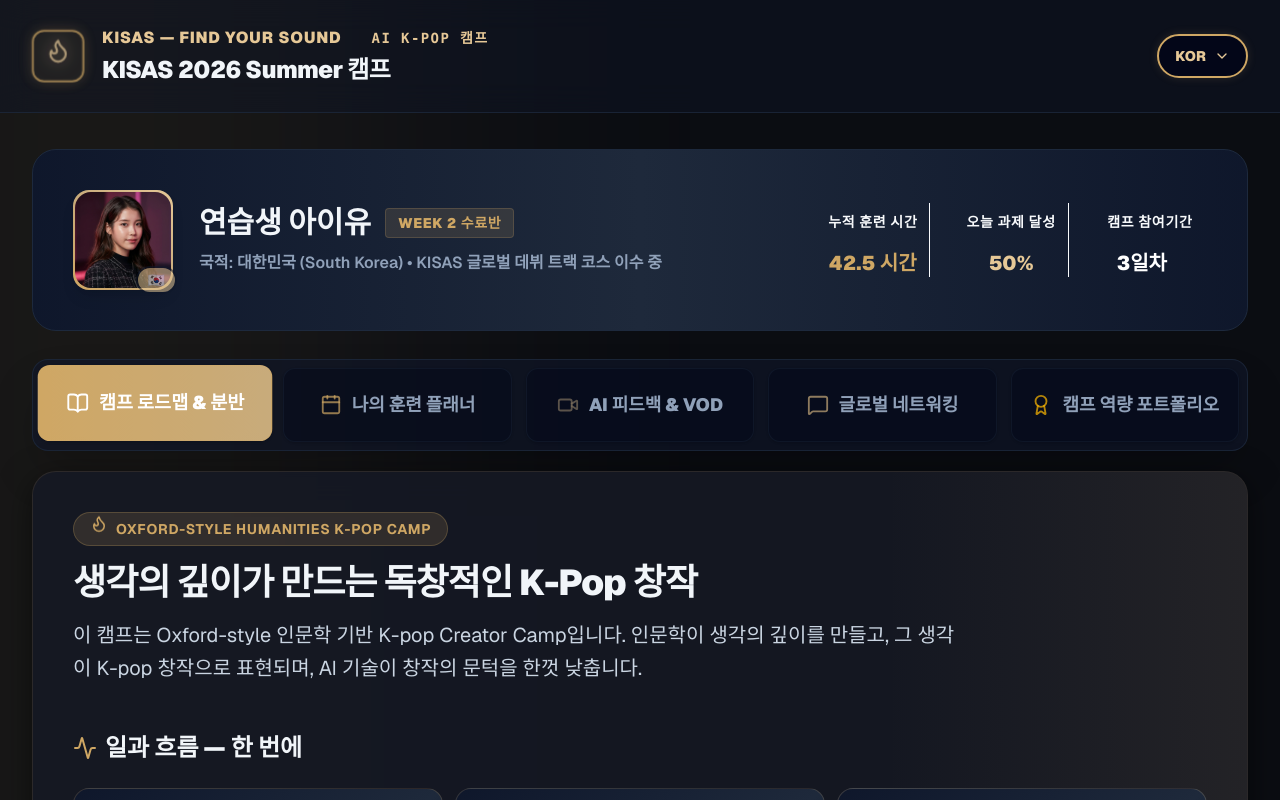
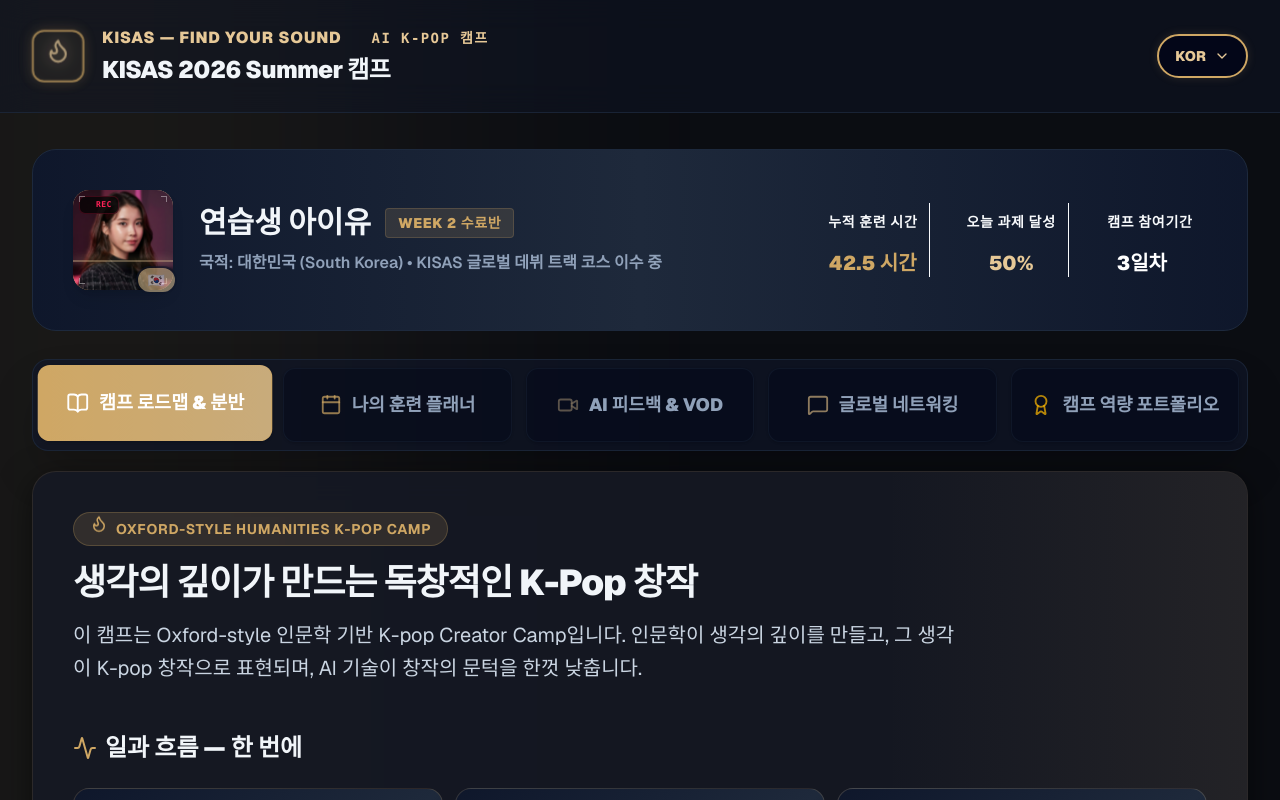
Before and after one commit to sassii75-spec/kisas-kpop-dashboard, a Next.js app: page / in a window 1280 px wide. Shown: the top 800 px of the page. Built offline with nearby package versions, Linux system fonts and the light colour scheme; a web font is replaced by a local one.

Commit message:
feat(avatar): implement premium animated live feed viewport overlay and kenburns zoom

```diff
--- a/src/app/globals.css
+++ b/src/app/globals.css
@@ -119,3 +119,24 @@ body {
     text-shadow: none !important;
   }
 }
+
+/* Live Camera Avatar Effects (Live Feed Animation) */
+@keyframes avatar-scan {
+  0% { top: 0%; opacity: 0; }
+  10% { opacity: 0.8; }
+  90% { opacity: 0.8; }
+  100% { top: 100%; opacity: 0; }
+}
+
+.animate-avatar-scan {
+  animation: avatar-scan 4s infinite linear;
+}
+
+@keyframes avatar-kenburns {
+  0%, 100% { transform: scale(1.02) translate(0, 0); }
+  50% { transform: scale(1.12) translate(-1.5%, 1%); }
+}
+
+.animate-avatar-kenburns {
+  animation: avatar-kenburns 15s infinite ease-in-out;
+}
--- a/src/app/page.tsx
+++ b/src/app/page.tsx
@@ -422,16 +422,39 @@ export default function ClientLMSDashboard() {
 
           {/* Trainee Card */}
           <div className="flex items-center gap-6.5 w-full lg:w-auto">
-            <div className="relative group/profile">
-              <div className="w-20 h-20 sm:w-25 sm:h-25 rounded-2xl bg-gradient-to-tr from-neon-pink via-neon-purple to-neon-cyan p-0.5 shadow-lg flex items-center justify-center transition-all duration-500 hover:scale-105 hover:rotate-2 hover:glow-pink">
+            <div className="relative group/profile select-none">
+              <div className="w-20 h-20 sm:w-25 sm:h-25 rounded-2xl bg-gradient-to-tr from-neon-pink via-neon-purple to-neon-cyan p-0.5 shadow-lg flex items-center justify-center transition-all duration-500 hover:scale-105 hover:rotate-2 hover:glow-pink relative overflow-hidden">
+
+                {/* Blinking Live REC Overlay */}
+                <div className="absolute top-1.5 left-1.5 flex items-center gap-1 bg-black/70 backdrop-blur-md px-1.5 py-0.5 rounded-md text-[8px] font-mono text-rose-500 font-extrabold uppercase tracking-wider select-none pointer-events-none z-20 border border-rose-500/20">
+                  <span className="w-1.5 h-1.5 rounded-full bg-rose-500 animate-ping shrink-0" />
+                  REC
+                </div>
+
+                {/* Camera Viewfinder corners */}
+                <div className="absolute inset-1.5 pointer-events-none z-20 opacity-50">
+                  <div className="absolute top-0 left-0 w-1.5 h-1.5 border-t border-l border-white/80" />
+                  <div className="absolute top-0 right-0 w-1.5 h-1.5 border-t border-r border-white/80" />
+                  <div className="absolute bottom-0 left-0 w-1.5 h-1.5 border-b border-l border-white/80" />
+                  <div className="absolute bottom-0 right-0 w-1.5 h-1.5 border-b border-r border-white/80" />
+                </div>
+
+                {/* Sci-Fi Grid Tech Scanlines Overlay */}
+                <div className="absolute inset-0 bg-[linear-gradient(rgba(18,24,38,0)_95%,rgba(230,200,151,0.08)_95%)] bg-[size:100%_4px] pointer-events-none rounded-2xl z-10" />
+
+                {/* Sweeping Laser Scanner Bar */}
+                <div className="absolute inset-x-0 h-[2px] bg-[#E6C897]/50 shadow-[0_0_8px_rgba(230,200,151,0.7)] animate-avatar-scan pointer-events-none z-10" />
+
+                {/* Profile Image with smooth infinite Ken Burns Zoom/Pan Animation */}
                 {/* eslint-disable-next-line @next/next/no-img-element */}
                 <img
                   src="/iu_profile.png"
                   alt="아이유 프로필"
-                  className="w-full h-full rounded-2xl object-cover transition-transform duration-500 group-hover/profile:scale-105"
+                  className="w-full h-full rounded-2xl object-cover animate-avatar-kenburns transition-transform duration-500 group-hover/profile:brightness-110"
                 />
-              </div>
-              <span className="absolute bottom-[-4px] right-[-4px] bg-neon-cyan text-[#0f172a] text-xs sm:text-sm font-black px-2.5 py-0.5 rounded-full border-2 border-[#0f172a] animate-pulse">
+
+              </div>
+              <span className="absolute bottom-[-4px] right-[-4px] bg-neon-cyan text-[#0f172a] text-xs sm:text-sm font-black px-2.5 py-0.5 rounded-full border-2 border-[#0f172a] animate-pulse z-20">
                 🇰🇷
               </span>
             </div>
```
